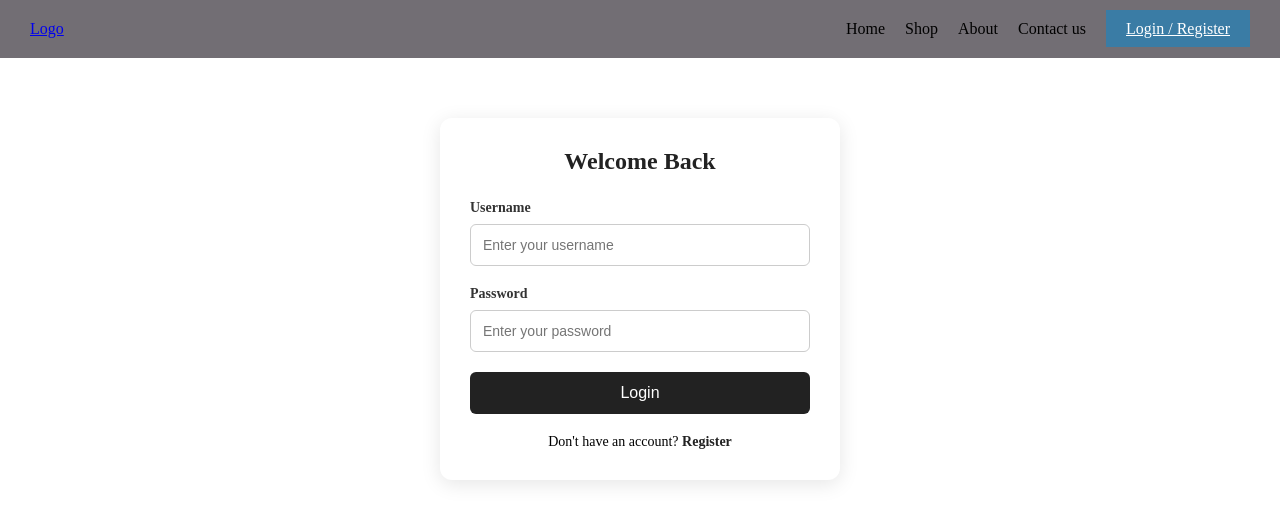
After one commit to Navaneeth-korom/clothing-brand-ecommerce, a Django app: page /accounts/login/ in a window 1280 px wide. The commit adds this page. Shown: the top 523 px of the page. Run offline with Django 5.2, Linux system fonts and the light colour scheme.

Commit message:
Create login and logout.

```diff
--- /dev/null
+++ b/accounts/templates/accounts/login.html
@@ -0,0 +1,51 @@
+{% extends "base.html" %}
+
+{% block content%}
+<div class="login-container">
+    <h2>Welcome Back</h2>
+
+    {% if messages %}
+        {% for message in messages %}
+            <p class="error-message">{{ message }}</p>
+        {% endfor %}
+    {% endif %}
+
+    <form method="POST">
+        {% csrf_token %}
+
+        <div class="form-group">
+            <label for="username">Username</label>
+            <input
+                type="text"
+                id="username"
+                name="username"
+                placeholder="Enter your username"
+                autocomplete="username"
+                required
+            >
+        </div>
+
+        <div class="form-group">
+            <label for="password">Password</label>
+            <input
+                type="password"
+                id="password"
+                name="password"
+                placeholder="Enter your password"
+                autocomplete="current-password"
+                required
+            >
+        </div>
+
+        <button type="submit" class="login-btn">
+            Login
+        </button>
+
+        <p class="register-link">
+            Don't have an account?
+            <a href="{% url 'register' %}">Register</a>
+        </p>
+    </form>
+</div>
+
+{% endblock %}
--- a/accounts/templates/accounts/register.html
+++ b/accounts/templates/accounts/register.html
@@ -69,7 +69,7 @@
 
             <p class="login-link">
                 Already have an account?
-                <a href="">Login</a>
+                <a href="{% url 'login' %}">Login</a>
             </p>
 
         </form>
--- a/accounts/urls.py
+++ b/accounts/urls.py
@@ -3,5 +3,7 @@ from . import views
 
 
 urlpatterns = [
-     path("register/", views.register, name="register"),
+    path("register/", views.register, name="register"),
+    path("login/", views.user_login, name="login"),
+    path("logout/", views.user_logout, name="logout"),
  ]
--- a/accounts/views.py
+++ b/accounts/views.py
@@ -1,6 +1,7 @@
 from django.shortcuts import render, redirect
+from django.contrib import messages
 from .forms import RegisterForm
-from django.contrib.auth import login
+from django.contrib.auth import login, logout, authenticate
 
 # Create your views here.
 def register(request):
@@ -13,3 +14,22 @@ def register(request):
     else:
         form = RegisterForm()
     return render(request, "accounts/register.html", {"form":form})
+
+def user_login(request):
+    if request.method == "POST":
+        username = request.POST.get("username")
+        password = request.POST.get("password")
+        user = authenticate(request,
+                            username= username,
+                            password= password
+                            )
+        if user is not None:
+            login(request, user)
+            return redirect("products")
+        else:
+            messages.error(request, "Invalid credentials")
+    return render(request, "accounts/login.html")
+
+def user_logout(request):
+    logout(request)
+    return redirect("login")
--- a/static/css/style.css
+++ b/static/css/style.css
@@ -21,6 +21,17 @@ nav ul {
 .nav-link {
   text-decoration: none;
   color: black;
+}
+
+.auth-button{
+    background-color: #3a7ca5;
+    color: white;
+    padding: 10px 20px;
+}
+.logout-btn{
+    background-color: #d64045;
+    color: white;
+    padding: 10px 20px;
 }
 
 /* Hero section */
@@ -251,11 +262,10 @@ nav ul {
 
 /* Register form */
 
-.registration-section{
+.registration-section {
   display: flex;
   justify-content: center;
   align-items: center;
-
 }
 
 .registration-container {
@@ -335,3 +345,78 @@ input:focus {
   margin-top: 5px;
   margin-bottom: 10px;
 }
+
+/* Login */
+
+.login-container {
+  max-width: 400px;
+  margin: 60px auto;
+  padding: 30px;
+  background: #fff;
+  border-radius: 12px;
+  box-shadow: 0 4px 20px rgba(0, 0, 0, 0.1);
+}
+
+.login-container h2 {
+  text-align: center;
+  margin-bottom: 25px;
+  color: #222;
+}
+
+.form-group {
+  margin-bottom: 20px;
+}
+
+.form-group label {
+  display: block;
+  margin-bottom: 8px;
+  font-weight: 600;
+  color: #333;
+}
+
+.form-group input {
+  width: 100%;
+  padding: 12px;
+  border: 1px solid #ccc;
+  border-radius: 6px;
+  font-size: 14px;
+  box-sizing: border-box;
+}
+
+.form-group input:focus {
+  outline: none;
+  border-color: #222;
+}
+
+.login-btn {
+  width: 100%;
+  padding: 12px;
+  background: #222;
+  color: #fff;
+  border: none;
+  border-radius: 6px;
+  font-size: 16px;
+  cursor: pointer;
+}
+
+.login-btn:hover {
+  background: #444;
+}
+
+.error-message {
+  color: #dc3545;
+  font-size: 14px;
+  margin-bottom: 15px;
+}
+
+.register-link {
+  text-align: center;
+  margin-top: 20px;
+  font-size: 14px;
+}
+
+.register-link a {
+  color: #222;
+  font-weight: bold;
+  text-decoration: none;
+}
--- a/templates/home.html
+++ b/templates/home.html
@@ -16,7 +16,7 @@
                 <a  class="explore" href="{% url 'products' %}">Explore</a>
             </div>
             <a class="register" href="{% url 'register' %}">Register</a>
-            <a class="login" href="">Login</a>
+            <a class="login" href="{% url 'login' %}">Login</a>
         </div>
     </div>
 
--- a/templates/navbar.html
+++ b/templates/navbar.html
@@ -9,6 +9,11 @@
             <li><a class="nav-link" href="{% url 'products' %}">Shop</a></li>
             <li><a class="nav-link" href="#">About</a></li>
             <li><a class="nav-link" href="#">Contact us</a></li>
+            {% if user.is_authenticated %}
+            <li><a class="logout-btn" href="{% url 'logout' %}">logout</a></li>
+            {% else %}
+            <li><a class="auth-button" href="{% url 'register' %}">Login / Register</a></li>
+            {% endif %}
         </ul>
     </nav>
 </header>
```
Lines whose indentation alone changed are shown as unchanged.
